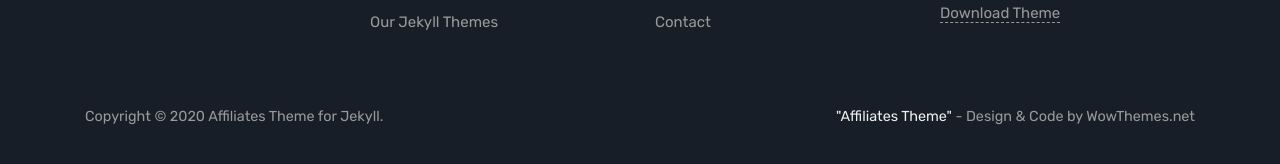
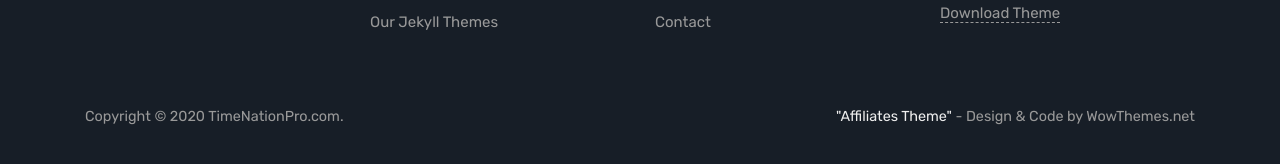
Before and after one commit to nazeerbai/timenationpro, a Jekyll site: the page built from index.html, in a window 1280 px wide and 900 px high, scrolled down 1932 px. Shown: the part 727-891 px from the top of the window. Built offline with Jekyll 4.4.1, drawn with Linux system fonts in a browser that asks for light colours; the list of posts is cut into pages by our own code; comment, search, counter and statistics services are not loaded.

Commit message:
logo and config

```diff
--- a/_config.yml
+++ b/_config.yml
@@ -1,13 +1,13 @@
 # Site
-name: "Affiliates Theme for Jekyll"
-title: "Affiliates Theme for Jekyll"
-description: "Jekyll Theme for Blogging"
-meta_description: "Jekyll theme for blogging."
+name: "TimeNationPro.com"
+title: "Home | TimeNationPro.com "
+description: "Best site to find your best watch"
+meta_description: "Love watches? Look for the perfect watches to add to your watch collection with our buying guides, expert tips and reviews from TimeNationPro.com"
 logo: 'assets/images/logo.png'
 favicon: 'assets/images/favicon.ico'
 paginate: 12
 baseurl: '/'
-email: 'wowthemesnet@gmail.com'
+email: 'jumpingjoytechsolutions@gmail.com'
 google_analytics: 'UA-46278016-1'
 disqus: 'demowebsite'
 sharethis: '<script type="text/javascript" src="//platform-api.sharethis.com/js/sharethis.js#property=5a6b2fe4fb197a0011c589f6&product=sticky-share-buttons"></script>'
```
Also changed, not shown: assets/images/logo.png.
